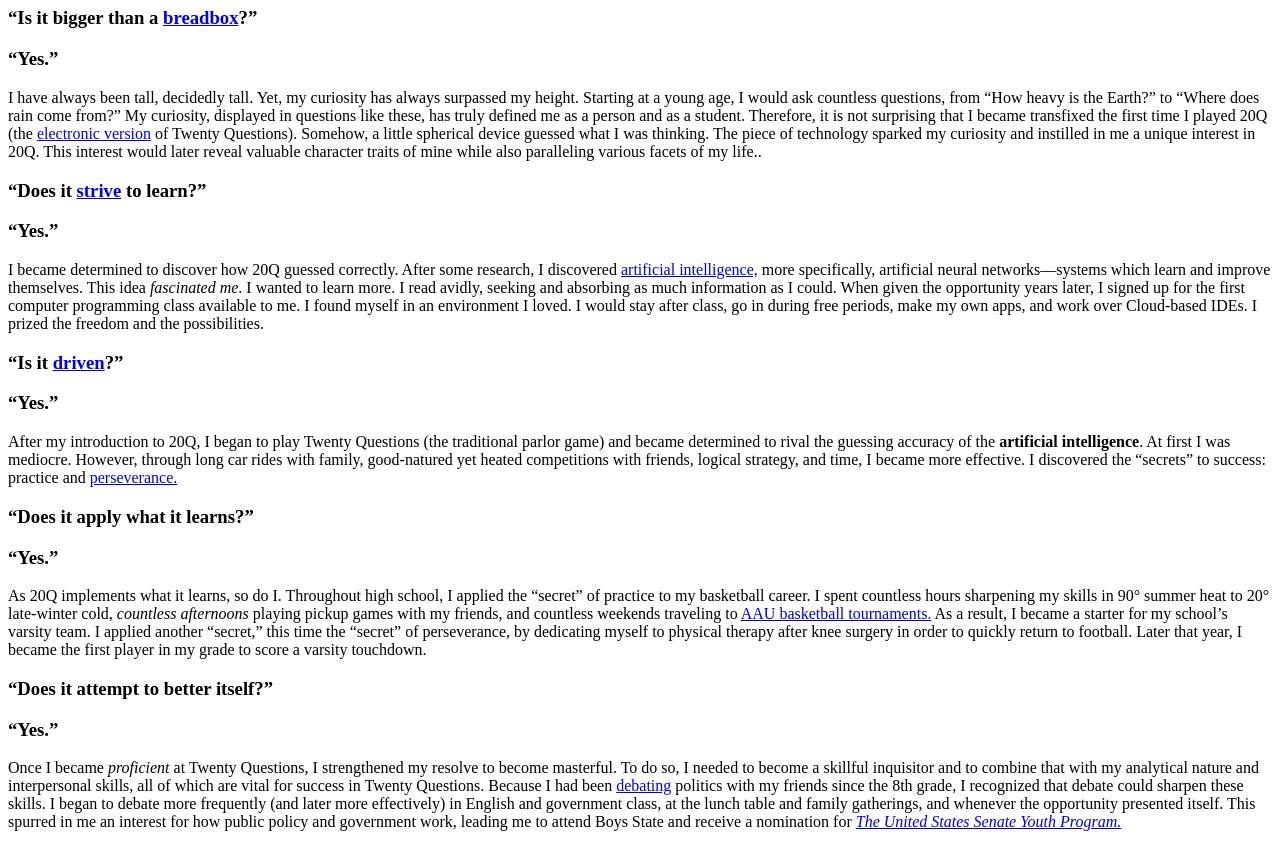
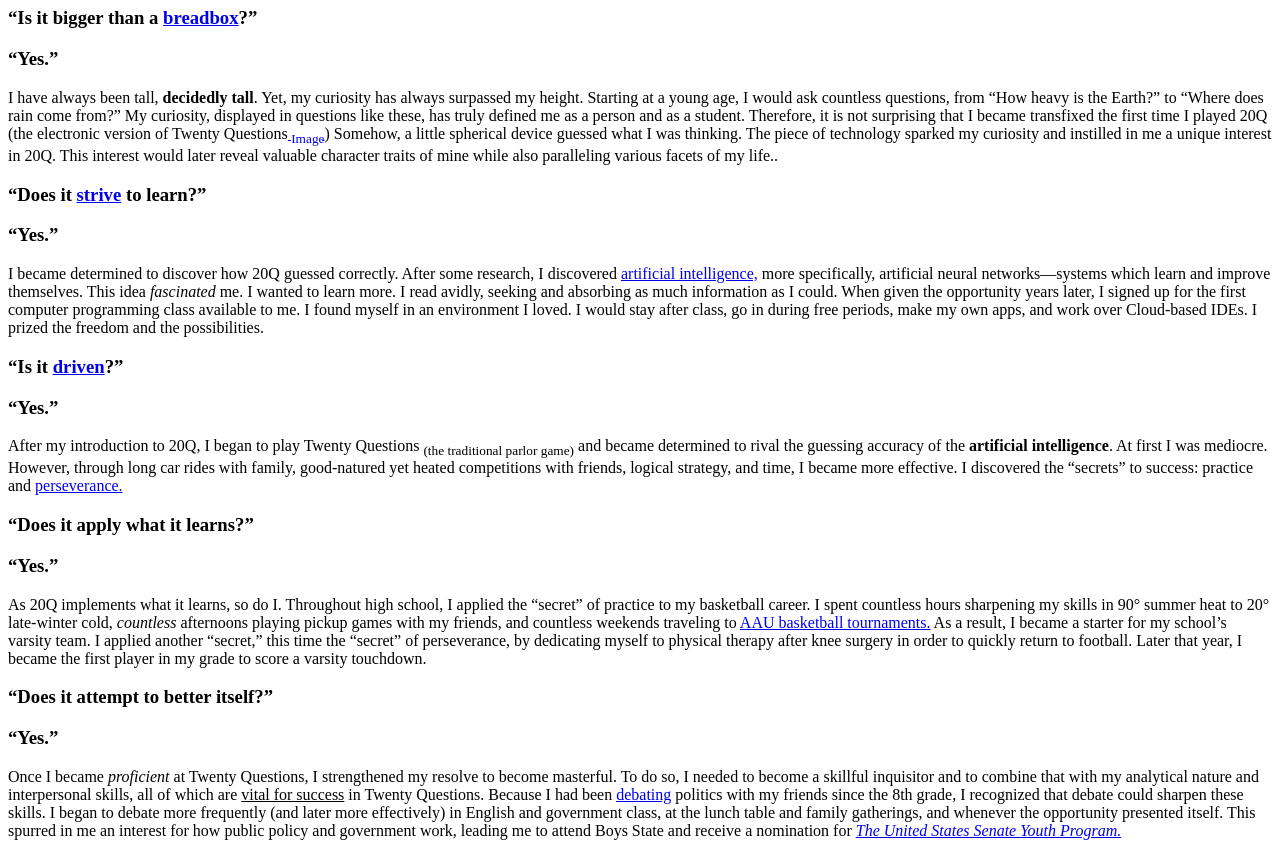
Before and after one commit to amewe/EssayProject, a plain HTML site: page index.html in a window 1280 px wide. Shown: the part 340-1182 px from the top of the page. Drawn offline with Linux system fonts and the light colour scheme.

Commit message:
more changes

```diff
--- a/index.html
+++ b/index.html
@@ -19,15 +19,15 @@
 
        “Yes.”</h3>
       <article>
-        <p>I have always been tall, decidedly tall.
+        <p>I have always been tall, <b>decidedly tall</b>.
           Yet, my curiosity has always surpassed my height.
           Starting at a young age, I would ask countless questions,
           from “How heavy is the Earth?” to “Where does rain come from?” My curiosity,
           displayed in questions like these, has truly defined me as a person and as a student.
           Therefore, it is not surprising that I became transfixed the first time I played 20Q
           (the
-          <a href="https://i.ebayimg.com/images/g/4tQAAOSw6rxbagPc/s-l640.jpg"target="_blank">electronic version</a>
-          of Twenty Questions). Somehow, a little spherical device guessed
+          electronic version
+          of Twenty Questions<a href="https://i.ebayimg.com/images/g/4tQAAOSw6rxbagPc/s-l640.jpg"target="_blank"><sub> Image</sub></a>) Somehow, a little spherical device guessed
            what I was thinking. The piece of technology sparked my curiosity and instilled in me a
            unique interest in 20Q. This interest would later reveal valuable character traits of mine
            while also paralleling various facets of my life..</p>
@@ -38,7 +38,7 @@
 
 </p>I became determined to discover how 20Q guessed correctly. After some research, I discovered <a href="https://www.investopedia.com/terms/a/artificial-intelligence-ai.asp"target="_blank">artificial intelligence,</a>
 more specifically, artificial neural networks—systems which learn and improve themselves.
-This idea <i>fascinated me</i>. I wanted to learn more. I read avidly, seeking and absorbing as much information as I could.
+This idea <i>fascinated</i> me. I wanted to learn more. I read avidly, seeking and absorbing as much information as I could.
  When given the opportunity years later, I signed up for the first computer programming class available to me.
  I found myself in an environment I loved. I would stay after class, go in during free periods, make my own apps,
  and work over Cloud-based IDEs. I prized the freedom and the possibilities.</p>
@@ -47,7 +47,7 @@ This idea <i>fascinated me</i>. I wanted to learn more. I read avidly, seeking a
 
 “Yes.”</h3>
 
-</p>After my introduction to 20Q, I began to play Twenty Questions (the traditional parlor game)
+</p>After my introduction to 20Q, I began to play Twenty Questions <sub>(the traditional parlor game)</sub>
 and became determined to rival the guessing accuracy of the <b>artificial intelligence</b>. At first I was mediocre.
 However, through long car rides with family, good-natured yet heated competitions with friends, logical strategy,
 and time, I became more effective. I discovered the “secrets” to success: practice and <a href="https://www.dictionary.com/browse/perseverance"target="_blank">perseverance.</a>
@@ -58,7 +58,7 @@ and time, I became more effective. I discovered the “secrets” to success: pr
 
 </p>As 20Q implements what it learns, so do I. Throughout high school, I applied the “secret” of practice to my basketball career.
 I spent countless hours sharpening my skills in 90° summer heat to 20° late-winter cold,
-<i>countless afternoons</i> playing pickup games with my friends, and countless weekends traveling to <a href="https://en.wikipedia.org/wiki/Amateur_Athletic_Union"target="_blank">AAU basketball tournaments.</a>
+<i>countless</i> afternoons playing pickup games with my friends, and countless weekends traveling to <a href="https://en.wikipedia.org/wiki/Amateur_Athletic_Union"target="_blank">AAU basketball tournaments.</a>
 As a result, I became a starter for my school’s varsity team. I applied another “secret,” this time the “secret” of perseverance,
 by dedicating myself to physical therapy after knee surgery in order to quickly return to football. Later that year, I became the
 first player in my grade to score a varsity touchdown.</p>
@@ -71,7 +71,7 @@ first player in my grade to score a varsity touchdown.</p>
 </p>
 Once I became <i>proficient</i> at Twenty Questions, I strengthened my resolve to become masterful.
 To do so, I needed to become a skillful inquisitor and to combine that with my analytical nature and interpersonal skills,
-all of which are vital for success in Twenty Questions. Because I had been <a href="https://d2u4q3iydaupsp.cloudfront.net/9VLQa1SMlFYaihAQa0t5MYAZg5TcTo4cNS1vzJI8pOXd0f6Tg6Sg14TYVUxlvlSK7h3FX4gRCD58pwwoCF4FGeXVA4gvkynvOrJKglqgrtmEUJOivL4GDmbHJfTrKk87"target="_blank">debating</a> politics with my friends since the 8th grade,
+all of which are <u>vital for success</u> in Twenty Questions. Because I had been <a href="https://d2u4q3iydaupsp.cloudfront.net/9VLQa1SMlFYaihAQa0t5MYAZg5TcTo4cNS1vzJI8pOXd0f6Tg6Sg14TYVUxlvlSK7h3FX4gRCD58pwwoCF4FGeXVA4gvkynvOrJKglqgrtmEUJOivL4GDmbHJfTrKk87"target="_blank">debating</a> politics with my friends since the 8th grade,
 I recognized that debate could sharpen these skills. I began to debate more frequently (and later more effectively) in English
 and government class, at the lunch table and family gatherings, and whenever the opportunity presented itself. This spurred in me
 an interest for how public policy and government work, leading me to attend Boys State and receive a nomination for <i><a href="https://www.dodea.edu/Curriculum/socialStudies/ussyp.cfm">The United
```
